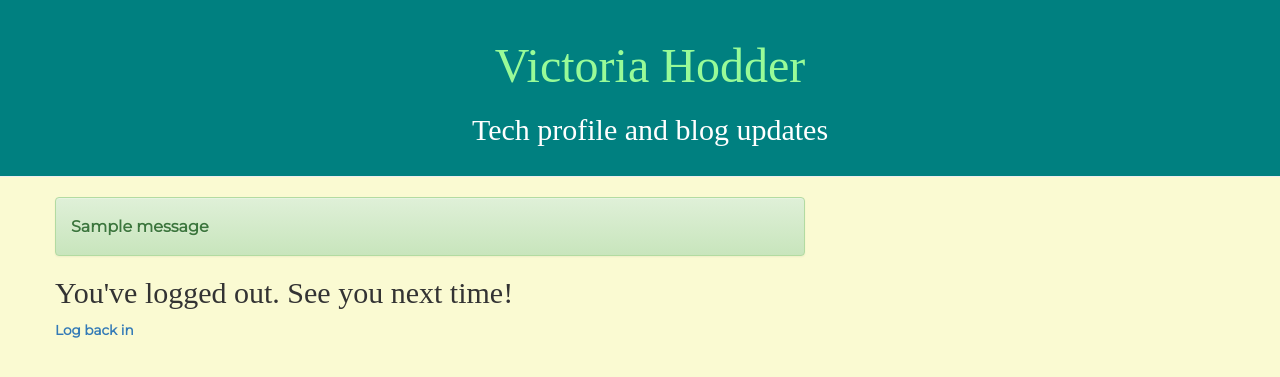
After one commit to Victoria-Hodder/my-first-blog, a Django app: page /logout/ in a window 1280 px wide. The commit adds this page. Shown: the top 377 px of the page. Run offline with Django 3.2, Linux system fonts and the light colour scheme; tables that the repository leaves empty hold one stand-in row (values such as "Sample post"); one stand-in notice (Sample message) is shown; some libraries are stand-ins or nearby versions; some web fonts are replaced.

Commit message:
created login and logout pages

```diff
--- a/blog/templates/blog/base.html
+++ b/blog/templates/blog/base.html
@@ -1,11 +1,16 @@
 {% load static %}
 <html>
     <head>
-        <title>Victoria Hodder</title>
         <link rel="stylesheet" href="//maxcdn.bootstrapcdn.com/bootstrap/3.2.0/css/bootstrap.min.css">
         <link rel="stylesheet" href="//maxcdn.bootstrapcdn.com/bootstrap/3.2.0/css/bootstrap-theme.min.css">
         <link href="https://fonts.googleapis.com/css?family=BioRhyme|Montserrat&display=swap" rel="stylesheet">
         <link rel="stylesheet" href="{% static 'css/blog.css' %}">
+        {% if title %}
+            <title>Victoria Hodder - {{ title }}</title>
+        {% else %}
+            <title>Victoria Hodder</title>
+        {% endif %}
+</head>
     </head>
     <body>
         <div class="page-header text-center">
@@ -18,6 +23,13 @@
         <div class="content container">
             <div class="row">
                 <div class="col-md-8">
+                {% if messages %}
+                    {% for message in messages %}
+                        <div class="alert alert-{{ message.tags }}">
+                            {{ message }}
+                        </div>
+                    {% endfor %}
+                {% endif %}
                 {% block content %}
                 {% endblock %}
                 </div>
--- /dev/null
+++ b/users/templates/users/logout.html
@@ -0,0 +1,10 @@
+{% extends 'blog/base.html' %}
+{% block content %}
+    <h2>You've logged out. See you next time!</h2>
+    <div class="border-top pt-3">
+        <small class="text-muted">
+            <a href="{% url 'login' %}">Log back in</a>
+        </small>
+    </div>
+
+{% endblock content%}
--- a/users/templates/users/register.html
+++ b/users/templates/users/register.html
@@ -16,7 +16,7 @@
         </form>
         <div class="border-top pt-3">
             <small class="text-muted">
-                Already have an account? <a class="ml-2" href="#">Sign in</a>
+                Already have an account? <a class="ml-2" href="{% url 'login' %}">Sign in</a>
             </small>
         </div>
     </div>
--- a/users/urls.py
+++ b/users/urls.py
@@ -1,8 +1,11 @@
 from django.urls import path
+from django.contrib.auth import views as auth_views
 from . import views
 from users import views as user_views
 
 
 urlpatterns = [
     path('register/', user_views.register, name='register'),
+    path('login/', auth_views.LoginView.as_view(template_name='users/login.html'), name='login'),
+    path('logout/', auth_views.LogoutView.as_view(template_name='users/logout.html'), name='logout'),
 ]
```
Also changed, not shown: users/views.py (+9 -9 lines).
